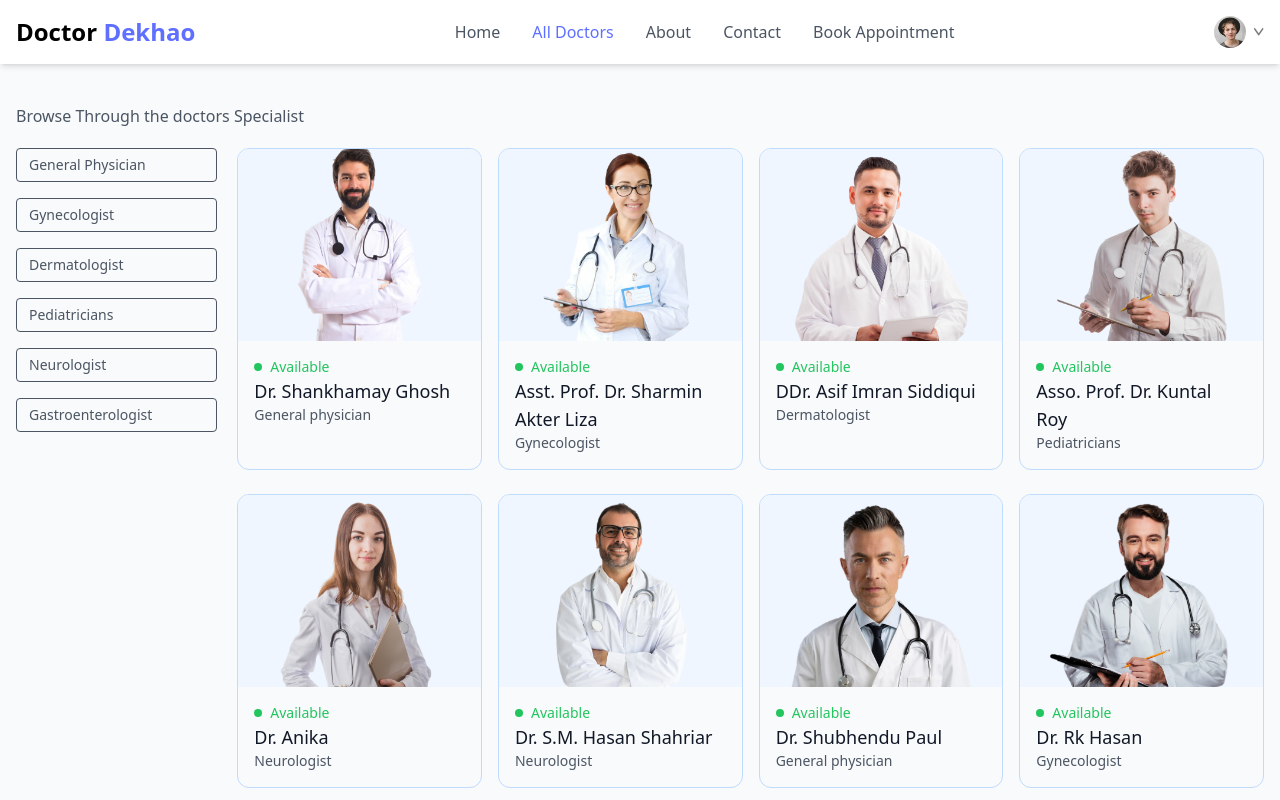
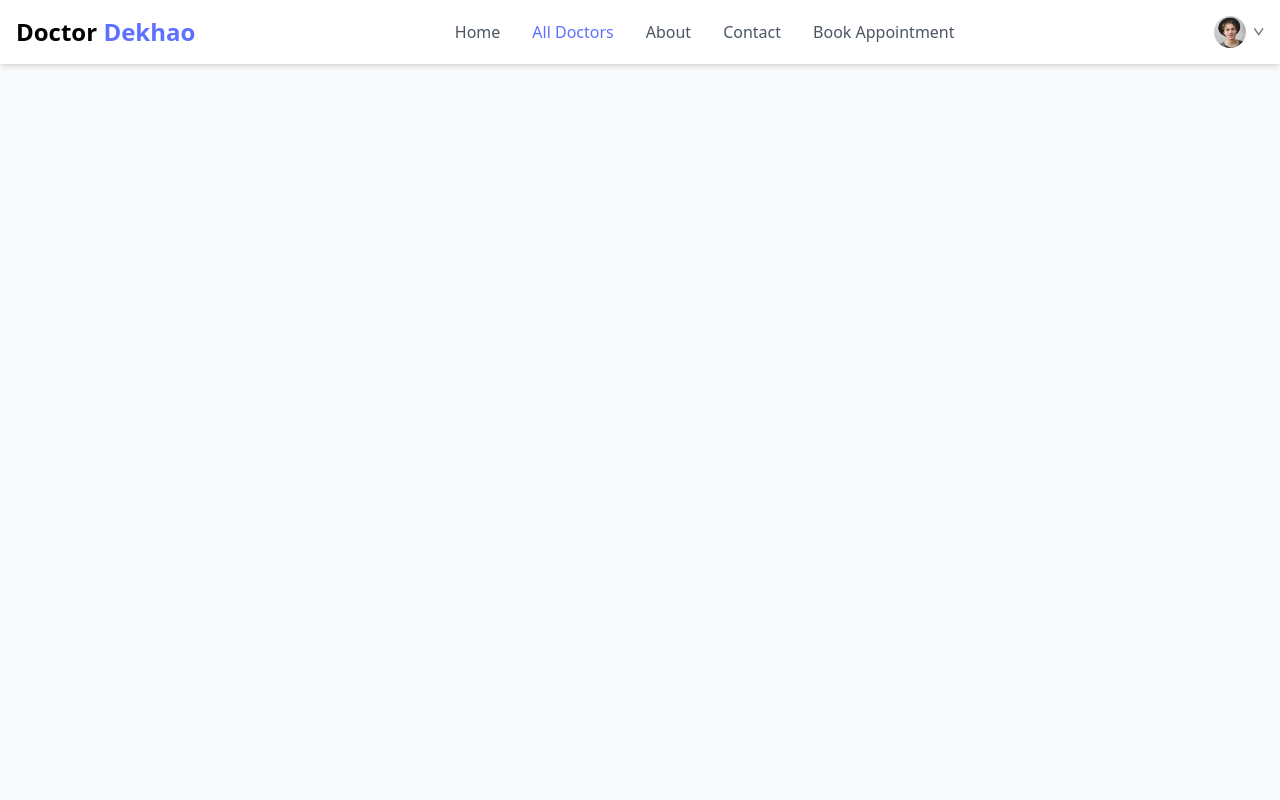
Before and after one commit to Al-AminWeb/doctor-dekhao-mern-stack, a React (Vite) app in the folder frontend/: page /doctors in a window 1280 px wide. Shown: the top 800 px of the page. Built offline with nearby package versions, Linux system fonts and the light colour scheme.

Commit message:
doctor page has been removed and new style will be added

```diff
--- a/frontend/src/pages/Doctors.jsx
+++ b/frontend/src/pages/Doctors.jsx
@@ -1,78 +1,8 @@
-import React, { useEffect, useContext } from 'react';
-import { useParams, useNavigate } from 'react-router-dom';
-import { AppContext } from "../context/AppContext.jsx";
+import React from 'react';
 
 function Doctors(props) {
-    const { speciality } = useParams();
-    const navigate = useNavigate();
-    const [filterDoc, setFilterDoc] = React.useState([]);
-    const { doctors } = useContext(AppContext);
-
-    const applyFilter = () => {
-        if(speciality) {
-            setFilterDoc(doctors.filter(doc => doc.speciality === speciality));
-        } else {
-            setFilterDoc(doctors);
-        }
-    }
-
-    useEffect(() => {
-        applyFilter();
-    }, [doctors, speciality]);
-
     return (
-        <div className="">
-            <p className="text-gray-600">Browse Through the doctors Specialist</p>
-            <div className="flex flex-col sm:flex-row items-start gap-5 mt-5">
-                <div className=" flex  flex-col gap-4 text-sm text-gray-600">
-                    <p onClick={() => speciality === 'General physician' ? navigate('/doctors') : navigate('/doctors/General physician')}
-                       className={`w-[94vw] sm:w-auto pl-3 py-1.5 pr-16 border border-gray-600 rounded transition-all cursor-pointer ${speciality === 'General physician' ? 'bg-primary text-white' : ''}`}>
-                        General Physician
-                    </p>
-                    <p onClick={() => speciality === 'Gynecologist' ? navigate('/doctors') : navigate('/doctors/Gynecologist')}
-                       className={`w-[94vw] sm:w-auto pl-3 py-1.5 pr-16 border border-gray-600 rounded transition-all cursor-pointer ${speciality === 'Gynecologist' ? 'bg-primary text-white' : ''}`}>
-                        Gynecologist
-                    </p>
-                    <p onClick={() => speciality === 'Dermatologist' ? navigate('/doctors') : navigate('/doctors/Dermatologist')}
-                       className={`w-[94vw] sm:w-auto pl-3 py-1.5 pr-16 border border-gray-600 rounded transition-all cursor-pointer ${speciality === 'Dermatologist' ? 'bg-primary text-white' : ''}`}>
-                        Dermatologist
-                    </p>
-                    <p onClick={() => speciality === 'Pediatricians' ? navigate('/doctors') : navigate('/doctors/Pediatricians')}
-                       className={`w-[94vw] sm:w-auto pl-3 py-1.5 pr-16 border border-gray-600 rounded transition-all cursor-pointer ${speciality === 'Pediatricians' ? 'bg-primary text-white' : ''}`}>
-                        Pediatricians
-                    </p>
-                    <p onClick={() => speciality === 'Neurologist' ? navigate('/doctors') : navigate('/doctors/Neurologist')}
-                       className={`w-[94vw] sm:w-auto pl-3 py-1.5 pr-16 border border-gray-600 rounded transition-all cursor-pointer ${speciality === 'Neurologist' ? 'bg-primary text-white' : ''}`}>
-                        Neurologist
-                    </p>
-                    <p onClick={() => speciality === 'Gastroenterologist' ? navigate('/doctors') : navigate('/doctors/Gastroenterologist')}
-                       className={`w-[94vw] sm:w-auto pl-3 py-1.5 pr-16 border border-gray-600 rounded transition-all cursor-pointer ${speciality === 'Gastroenterologist' ? 'bg-primary text-white' : ''}`}>
-                        Gastroenterologist
-                    </p>
-                </div>
-                <div className="w-full grid grid-cols-auto gap-4 gap-y-6">
-                    {
-                        filterDoc.map((item, index) => (
-                            <div
-                                key={item._id}
-                                onClick={() => navigate(`/appointment/${item._id}`)}
-                                className="border border-blue-200 rounded-xl overflow-hidden cursor-pointer hover:translate-y-[-10px] transition-all duration-500"
-                            >
-                                <img className="bg-blue-50 w-full h-48 object-cover" src={item.image} alt={item.name} />
-                                <div className="p-4">
-                                    <div className="flex items-center gap-2 text-sm text-center text-green-500">
-                                        <p className="w-2 h-2 bg-green-500 rounded-full"></p>
-                                        <p>Available</p>
-                                    </div>
-                                    <p className="text-gray-900 text-lg font-medium">{item.name}</p>
-                                    <p className="text-gray-600 text-sm">{item.speciality}</p>
-                                </div>
-                            </div>
-                        ))
-                    }
-                </div>
-            </div>
-        </div>
+        <div></div>
     );
 }
 
--- a/frontend/src/pages/Home.jsx
+++ b/frontend/src/pages/Home.jsx
@@ -4,6 +4,7 @@ import SpecialityMenu from '../components/SpecialityMenu';
 import TopDoctors from '../components/TopDoctors';
 import Banner from '../components/Banner';
 import Footer from "../components/Footer.jsx";
+import Appointment from './Appointment.jsx';
 
 function Home(props) {
     return (
```
